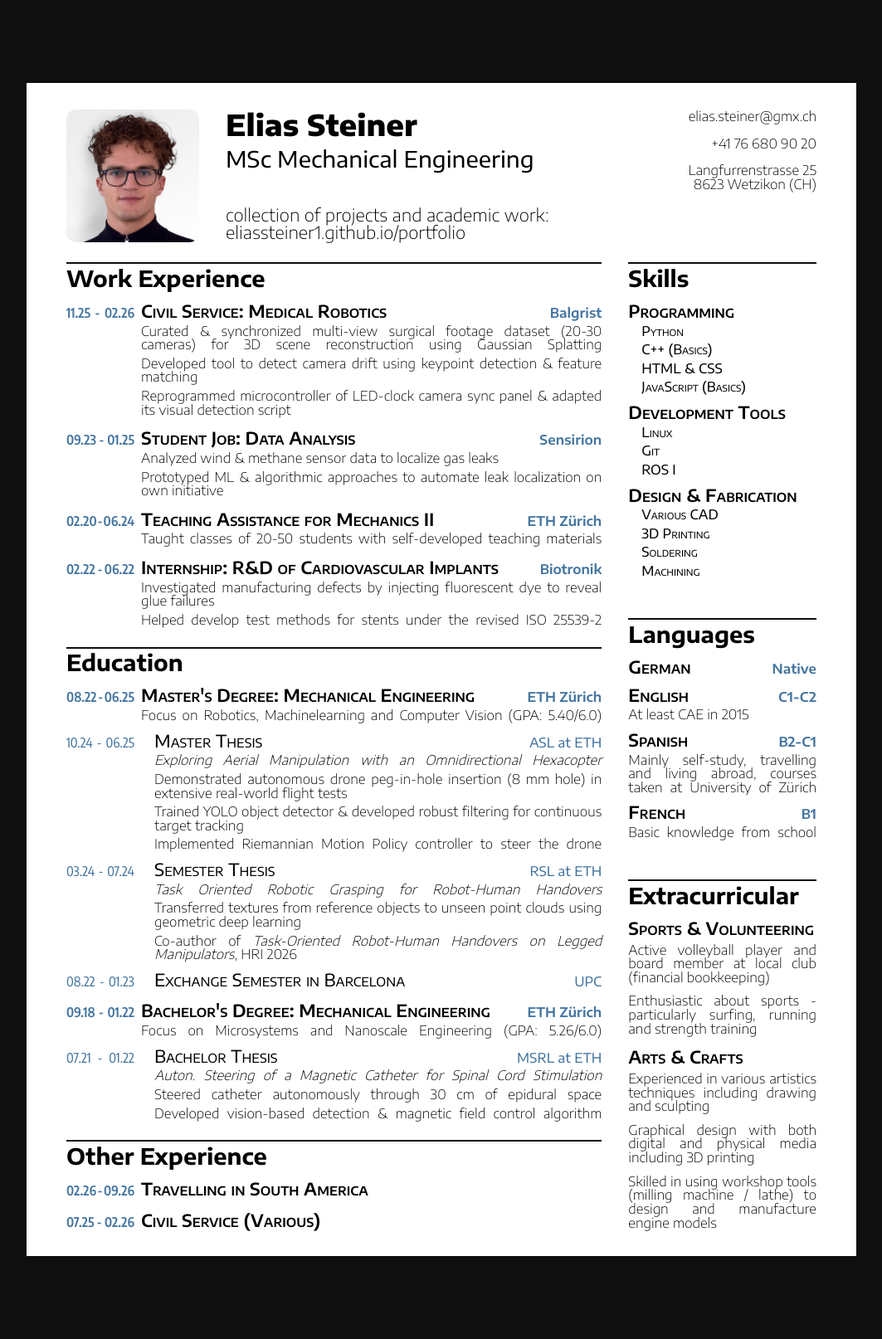
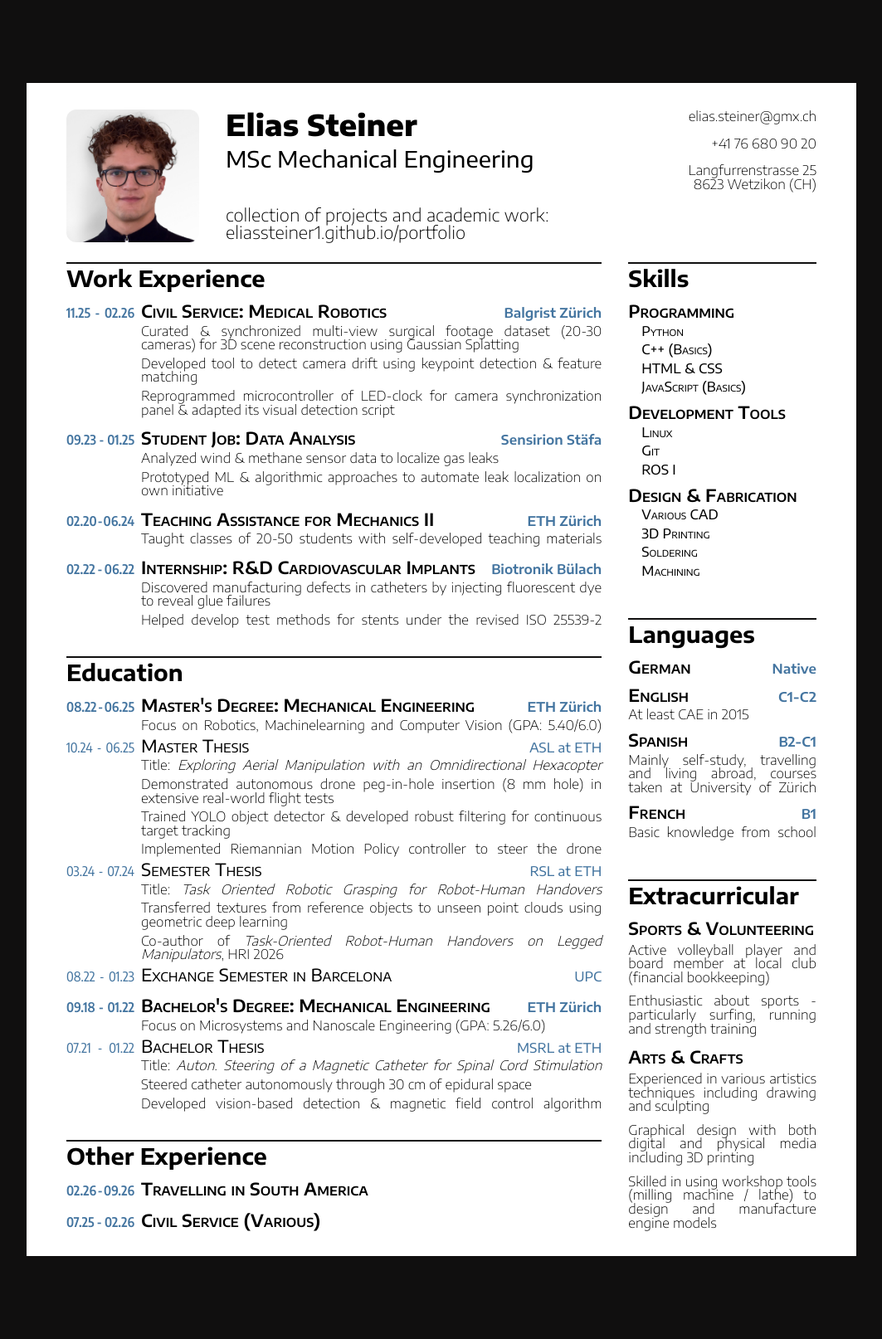
Before and after one commit to eliassteiner1/resume, a Jekyll site: the page built from pages/index.html, in a window 1280 px wide. Shown: the whole page at 83% size, without its empty margins (108-1171 px from the left). Built offline with Jekyll 4.4.1, drawn with Linux system fonts in a browser that asks for light colours.

Commit message:
remove some old images, remove bullets and stretch only thesis titles

```diff
--- a/_data/dat_education.yml
+++ b/_data/dat_education.yml
@@ -12,7 +12,7 @@
       date_end: "06.25"
       title: "Master Thesis"
       location: "ASL at ETH"
-      desc_direct: "<i>Exploring Aerial Manipulation with an Omnidirectional Hexacopter</i>"
+      desc_direct: "Title: <i>Exploring Aerial Manipulation with an Omnidirectional Hexacopter</i><span class=\"stretch\"></span>"
       desc_bullet:
         - "Demonstrated autonomous drone peg-in-hole insertion (8 mm hole) in extensive real-world flight tests"
         - "Trained YOLO object detector & developed robust filtering for continuous target tracking"
@@ -22,7 +22,7 @@
       date_end: "07.24"
       title: "Semester Thesis"
       location: "RSL at ETH"
-      desc_direct: "<i>Task Oriented Robotic Grasping for Robot-Human Handovers</i>"
+      desc_direct: "Title: <i>Task Oriented Robotic Grasping for Robot-Human Handovers</i><span class=\"stretch\"></span>"
       desc_bullet:
         - "Transferred textures from reference objects to unseen point clouds using geometric deep learning"
         - "Co-author of <i>Task-Oriented Robot-Human Handovers on Legged Manipulators</i>, HRI 2026"
@@ -44,7 +44,7 @@
       date_end: "01.22"
       title: "Bachelor Thesis"
       location: "MSRL at ETH"
-      desc_direct: "<i>Auton. Steering of a Magnetic Catheter for Spinal Cord Stimulation</i>"
+      desc_direct: "Title: <i>Auton. Steering of a Magnetic Catheter for Spinal Cord Stimulation</i><span class=\"stretch\"></span>"
       desc_bullet:
         - Steered catheter autonomously through 30 cm of epidural space
         - Developed vision-based detection & magnetic field control algorithm
--- a/_data/dat_workexp.yml
+++ b/_data/dat_workexp.yml
@@ -4,18 +4,18 @@
 - date_start: "11.25"
   date_end: "02.26"
   title: "Civil Service: Medical Robotics"
-  location: "Balgrist"
+  location: "Balgrist Zürich"
   desc_direct:
   desc_bullet:
     - "Curated & synchronized multi-view surgical footage dataset (20-30 cameras) for 3D scene reconstruction using Gaussian Splatting"
     - "Developed tool to detect camera drift using keypoint detection & feature matching"
-    - "Reprogrammed microcontroller of LED-clock camera sync panel & adapted its visual detection script"
+    - "Reprogrammed microcontroller of LED-clock for camera synchronization panel & adapted its visual detection script"
     # - "Labelled multi-view footage for a hand pose estimation dataset"
 
 - date_start: "09.23"
   date_end: "01.25"
   title: "Student Job: Data Analysis"
-  location: "Sensirion"
+  location: "Sensirion Stäfa"
   desc_direct:
   desc_bullet:
     - "Analyzed wind & methane sensor data to localize gas leaks"
@@ -31,9 +31,9 @@
 
 - date_start: "02.22"
   date_end: "06.22"
-  title: "Internship: R&D of Cardiovascular Implants"
-  location: "Biotronik"
+  title: "Internship: R&D Cardiovascular Implants"
+  location: "Biotronik Bülach"
   desc_direct:
   desc_bullet:
-    - "Investigated manufacturing defects by injecting fluorescent dye to reveal glue failures"
+    - "Discovered manufacturing defects in catheters by injecting fluorescent dye to reveal glue failures"
     - "Helped develop test methods for stents under the revised ISO 25539-2"
--- a/_includes/skills.html
+++ b/_includes/skills.html
@@ -4,7 +4,7 @@
 
         <div class="skills-category">{{ item.name }}</div>
         {% for subitem in item.subitems %}
-            <div class="skills-subitem bullet">{{ subitem }}</div>
+            <div class="skills-subitem">{{ subitem }}</div>
         {% endfor %}
 
     {% endfor %}
--- a/_includes/timeline_item.html
+++ b/_includes/timeline_item.html
@@ -16,9 +16,11 @@
     {% if include.item.desc_direct or include.item.desc_bullet %}
         <div class="timeline-desc">
             <!-- include a direct description only if it actually has content -->
-            {% if include.item.desc_direct %}<div>{{ include.item.desc_direct }}</div>{% endif %}
+            {% if include.item.desc_direct %}
+                <div>{{ include.item.desc_direct }}</div>
+            {% endif %}
             {% for point in include.item.desc_bullet %}
-                <div class="bullet">{{ point }}</div>
+                <div>{{ point }}</div>
             {% endfor %}
         </div>
     {% endif %}
--- a/assets/css/style.css
+++ b/assets/css/style.css
@@ -80,8 +80,6 @@
     --portrait-width: 160px;
     --portrait-aspectr: 1.0;
     --date-width: 82px;
-    --h-bullets: 12px;
-    --w-bullets: 3px
 }
 
 
@@ -158,22 +156,6 @@ body {
 .column-right {
     grid-area: right;
 }
-
-
-.bullet {
-    position: relative;
-    text-align: justify;
-}
-/* .bullet::before {
-    content: "";
-    position: absolute;
-    top: calc(0.5lh - 0.5*var(--h-bullets));
-    bottom: calc(0.5lh - 0.5*var(--h-bullets));
-    left: 0;
-    translate: calc(-100% - var(--len-1)) 0;
-    width: var(--w-bullets);
-    background-color: var(--col-grey);
-} */
 
 
 /* Top Elements ===================================================================================================== */
@@ -277,9 +259,6 @@ body {
     text-align: right;
     color: var(--col-accent);
 }
-.timeline-location:empty {
-    display: none; /* hide if nothing specified */
-}
 .timeline-desc {
     grid-area: desc;
     display: flex;
@@ -289,12 +268,9 @@ body {
     padding-top: var(--len-1); /* spacing between title and first elements needs to be a bit smaller */
     padding-left: var(--len-2);
 }
-.timeline-desc > div:empty {
-    display: none; /* hide if nothing specified */
-}
-.timeline-item.subitem .timeline-desc,
-.timeline-item.subitem .timeline-title {
-    margin-left: var(--len-3); /* indentation for subitems */
+.timeline-desc > div:has(.stretch) {
+    /* kinda hacky. the thesis titles should be fully stretched no matter what. for this an empty span is added to it's div with the class justify. this is the only way to target only these few divs */
+    text-align-last: justify;
 }
 .timeline-item:not(.subitem) .timeline-date,
 .timeline-item:not(.subitem) .timeline-title,
@@ -311,7 +287,7 @@ body {
     margin-bottom: var(--len-3); /* separation between main block */
 }
 .timeline-item:has(+ .subitem) {
-    margin-bottom: var(--len-2med); /* separation within subitem block */
+    margin-bottom: var(--len-1med); /* separation within subitem block */
 }
 
 
@@ -330,6 +306,7 @@ body {
     font-weight: var(--fwght-up1);
     margin-left: var(--len-3);
     font-variant: small-caps;
+    text-align: justify;
 }
 .skills-subitem + .skills-subitem {
     margin-top: var(--len-1med);
@@ -441,13 +418,8 @@ body {
 /* TEMP STUFF ======================================================================================================= */
 /* ================================================================================================================== */
 
-ul,
-ol {
-    padding-left: 1.6em; /* room for the bullets, reset before by removing all padding and margin */
-}
-
 /* show all boxes with a slight background and slight outline */
-/* *:not(.timeline-locicon) {
+/* * {
   background-color: rgb(255 0 0 / 0.02) !important;
   outline: 1px solid rgb(255 0 0 / 0.2) !important;
 } */
--- a/assets/js/stretch-last-line.js
+++ b/assets/js/stretch-last-line.js
@@ -1,7 +1,7 @@
 // Stretch the last line of justified text if it already fills most of the line anyway.
 // Otherwise a nearly-full last line sits slightly ragged next to the justified lines above it.
 
-const STRETCH_THRESHOLD = 0.82; // last line width / available width above which it gets stretched
+const STRETCH_THRESHOLD = 0.90; // last line width / available width above which it gets stretched
 
 // the nearest non-inline ancestors of all text, if justified (text-align-last has no effect on inline elements like <i>)
 function getJustifiedTextEls() {
```
Also changed, not shown: assets/images/icon_address.png (deleted), assets/images/icon_britain.png (deleted), assets/images/icon_email.png (deleted), assets/images/icon_france.png (deleted), assets/images/icon_germany.png (deleted), assets/images/icon_japan.png (deleted), assets/images/icon_location.png (deleted), assets/images/icon_phone.png (deleted), assets/images/icon_profile.png (deleted), assets/images/icon_spain.png (deleted), assets/images/icon_switzerland.png (deleted), assets/images/icon_usa.png (deleted).
